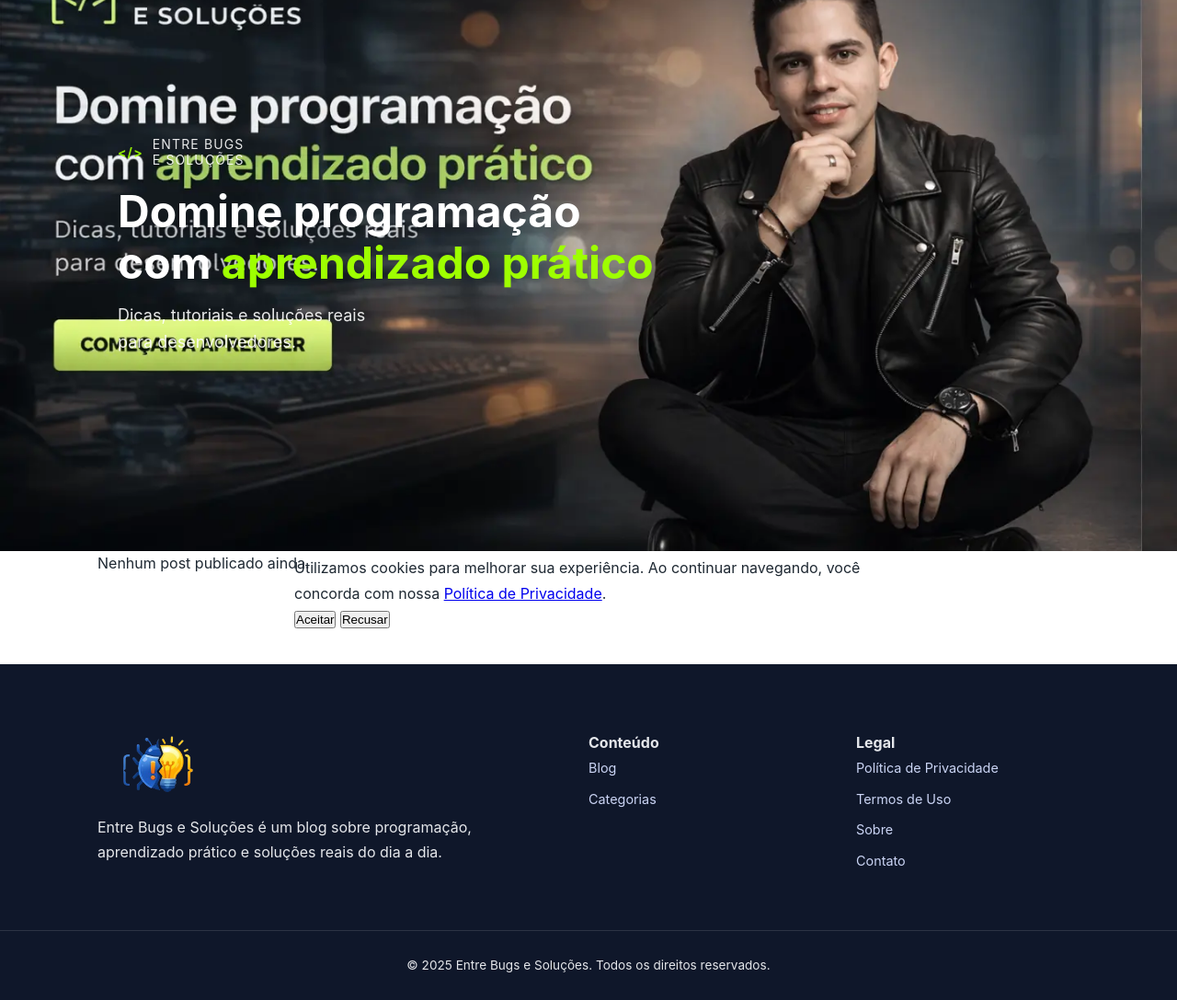
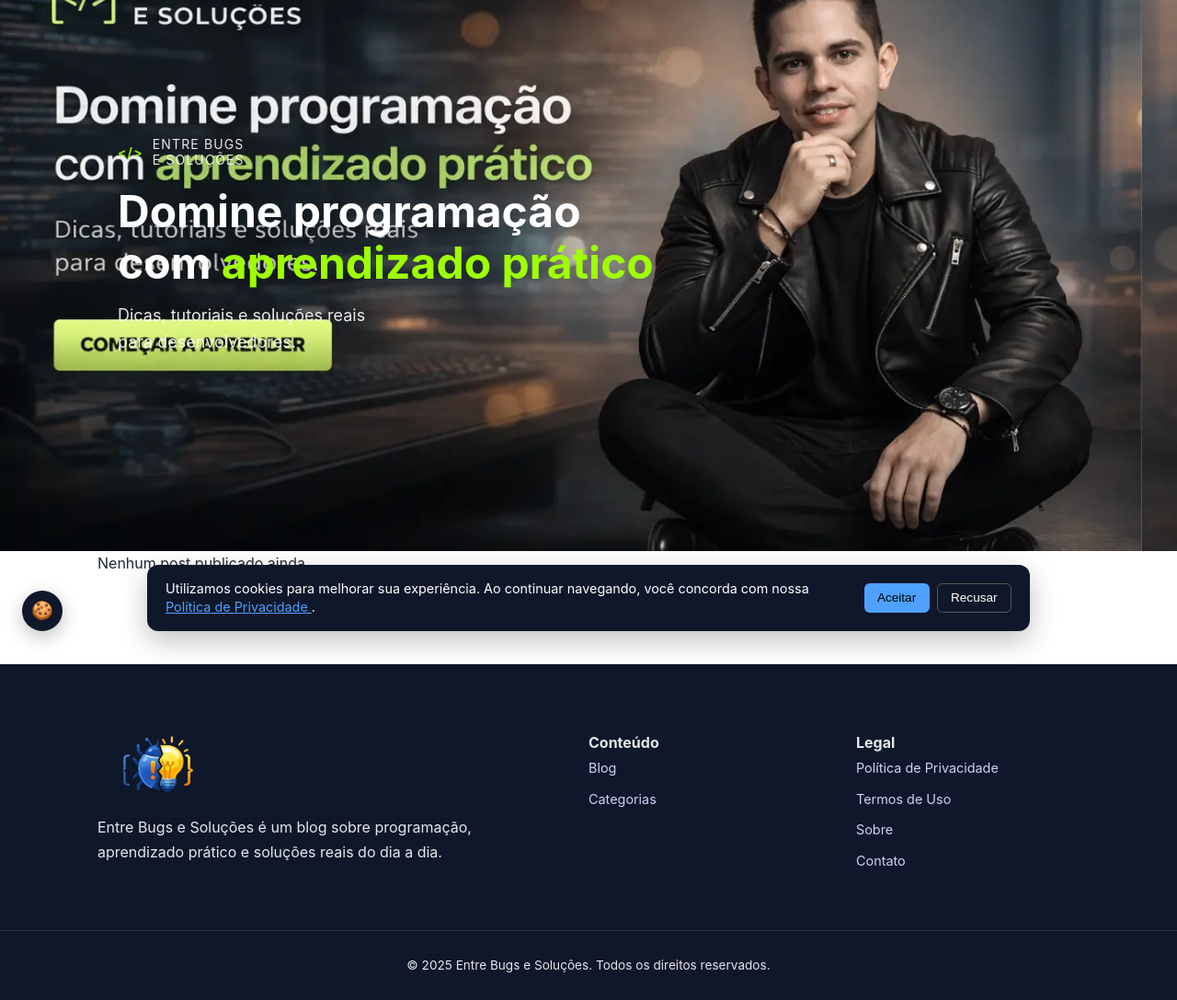
Before and after one commit to TiagoRavi/blog_entre_bugs_e_solucoes, a Django app: page / in a window 1280 px wide. Shown: the part 90-1177 px from the top of the page at 92% size. Run offline with Django 5.2, Linux system fonts and the light colour scheme; data that the repository does not hold is empty.

Commit message:
Refatoração geral

```diff
--- a/blog/urls.py
+++ b/blog/urls.py
@@ -1,54 +1,54 @@
 from django.urls import path
 
-# Views públicas do blog
 from .views import (
     HomeView,
     BlogListView,
     PostDetailView,
-    CategoryPostListView,  # 👈 NOVA VIEW IMPORTADA
+    CategoryPostListView,
 )
 
-# Namespace do app (obrigatório para reverse("blog:..."))
+# Namespace do app (obrigatório para reverse e templates)
 app_name = "blog"
 
+
 urlpatterns = [
-    # =====================================
-    # HOME
-    # /
-    # =====================================
+    # --------------------------------------------------
+    # Home do site
+    # URL: /
+    # --------------------------------------------------
     path(
         "",
         HomeView.as_view(),
         name="home",
     ),
 
-    # =====================================
-    # LISTAGEM DE POSTS
-    # /blog/
-    # =====================================
+    # --------------------------------------------------
+    # Listagem principal do blog
+    # URL: /blog/
+    # --------------------------------------------------
     path(
         "blog/",
         BlogListView.as_view(),
         name="post_list",
     ),
 
-    # =====================================
-    # DETALHE DO POST
-    # /posts/<slug>/
-    # =====================================
+    # --------------------------------------------------
+    # Detalhe do post
+    # URL: /posts/<slug>/
+    # --------------------------------------------------
     path(
         "posts/<slug:slug>/",
         PostDetailView.as_view(),
         name="post_detail",
     ),
 
-    # =====================================
-    # LISTAGEM POR CATEGORIA
-    # /categoria/<slug>/
-    # =====================================
+    # --------------------------------------------------
+    # Listagem de posts por categoria
+    # URL: /categoria/<slug>/
+    # --------------------------------------------------
     path(
         "categoria/<slug:slug>/",
         CategoryPostListView.as_view(),
-        name="category_posts",  # 👈 ESSE NOME É CRÍTICO
+        name="category_posts",
     ),
 ]
--- a/blog/views.py
+++ b/blog/views.py
@@ -1,19 +1,21 @@
 from django.db.models import Q
 from django.shortcuts import get_object_or_404
 from django.views.generic import ListView, DetailView
-from .selectors import get_published_posts, get_related_posts
-
+from django.views.decorators.cache import cache_page
+from django.utils.decorators import method_decorator
 
 from .models import Post, Category
 from .selectors import (
     get_latest_published_posts,
     get_published_posts,
+    get_related_posts,
 )
 
 
 # ======================================================
 # HOME
 # ======================================================
+@method_decorator(cache_page(60 * 15), name="dispatch")
 class HomeView(ListView):
     """
     Página inicial do blog.
@@ -39,6 +41,7 @@ class HomeView(ListView):
 # ======================================================
 # LISTAGEM DO BLOG + BUSCA
 # ======================================================
+@method_decorator(cache_page(60 * 10), name="dispatch")
 class BlogListView(ListView):
     """
     Página principal do blog com paginação e busca.
@@ -50,11 +53,14 @@ class BlogListView(ListView):
 
     def get_queryset(self):
         """
-        Retorna posts publicados com suporte a busca.
+        Retorna posts publicados com suporte a busca (?q=...).
+
+        OBS:
+        - Cache é seguro porque a query string
+          faz parte da chave do cache.
         """
         queryset = get_published_posts()
 
-        # Busca simples por query string (?q=...)
         q = self.request.GET.get("q")
         if q:
             queryset = queryset.filter(
@@ -69,6 +75,7 @@ class BlogListView(ListView):
 # ======================================================
 # DETALHE DO POST
 # ======================================================
+@method_decorator(cache_page(60 * 15), name="dispatch")
 class PostDetailView(DetailView):
     """
     Página de detalhe do post.
@@ -84,11 +91,15 @@ class PostDetailView(DetailView):
 
     def get_queryset(self):
         """
-        Retorna apenas posts publicados.
+        Retorna apenas posts publicados
+        com relações otimizadas.
         """
-        return get_published_posts().select_related(
-            "category",
-            "author",
+        return (
+            get_published_posts()
+            .select_related(
+                "category",
+                "author",
+            )
         )
 
     def get_context_data(self, **kwargs):
@@ -97,7 +108,7 @@ class PostDetailView(DetailView):
         """
         context = super().get_context_data(**kwargs)
 
-        post = self.object  # post atual
+        post = self.object
 
         context["related_posts"] = get_related_posts(
             post=post,
@@ -107,10 +118,10 @@ class PostDetailView(DetailView):
         return context
 
 
-
 # ======================================================
 # LISTAGEM POR CATEGORIA
 # ======================================================
+@method_decorator(cache_page(60 * 10), name="dispatch")
 class CategoryPostListView(ListView):
     """
     Página de listagem de posts por categoria.
@@ -144,8 +155,10 @@ class CategoryPostListView(ListView):
         - Retorna 404 se a categoria não existir
         """
         context = super().get_context_data(**kwargs)
+
         context["category"] = get_object_or_404(
             Category,
             slug=self.kwargs["slug"],
         )
+
         return context
--- a/config/urls.py
+++ b/config/urls.py
@@ -2,26 +2,82 @@ from django.contrib import admin
 from django.urls import path, include
 from django.conf import settings
 from django.conf.urls.static import static
+from django.views.generic import TemplateView
+from django.http import JsonResponse
 from django.contrib.sitemaps.views import sitemap
+from django.views.generic import RedirectView
+
 from blog.sitemaps import PostSitemap, CategorySitemap
-from django.views.decorators.cache import cache_page
-from django.views.generic import TemplateView
 from config.tinymce_upload import tinymce_upload
 
 
+# ---------------------------------------------------------------------
+# Healthcheck simples para monitoramento (uptime / load balancer)
+# ---------------------------------------------------------------------
+def healthcheck(_request):
+    return JsonResponse({"status": "ok"})
+
+
+# ---------------------------------------------------------------------
+# Sitemap configuration
+# ---------------------------------------------------------------------
+sitemaps = {
+    "posts": PostSitemap,
+    "categories": CategorySitemap,
+}
+
+
+# ---------------------------------------------------------------------
+# URL patterns
+# ---------------------------------------------------------------------
 urlpatterns = [
+    # Admin Django
     path("admin/", admin.site.urls),
 
-    # ✅ UPLOAD DO TINYMCE (CLOUDINARY)
+    # Robots.txt (SEO crítico)
+    path(
+        "robots.txt",
+        TemplateView.as_view(
+            template_name="robots.txt",
+            content_type="text/plain",
+        ),
+    ),
+
+    # Sitemap XML
+    path(
+        "sitemap.xml",
+        sitemap,
+        {"sitemaps": sitemaps},
+        name="sitemap",
+    ),
+
+    # Healthcheck (monitoramento)
+    path("health/", healthcheck),
+
+    # Upload do TinyMCE (Cloudinary)
     path("tinymce/upload/", tinymce_upload),
 
+    # URLs internas do TinyMCE
+    path("tinymce/", include("tinymce.urls")),
+
+    # Apps principais
     path("", include("blog.urls")),
     path("", include("pages.urls")),
 
-    # URLs internas do TinyMCE
-    path("tinymce/", include("tinymce.urls")),
+    # Fivicon
+    path(
+        "favicon.ico",
+        RedirectView.as_view(
+            url=static("favicon.ico"),
+            permanent=True,
+        ),
+    ),
 ]
 
+
+# ---------------------------------------------------------------------
+# Media files apenas em ambiente de desenvolvimento
+# ---------------------------------------------------------------------
 if settings.DEBUG:
     urlpatterns += static(
         settings.MEDIA_URL,
--- /dev/null
+++ b/static/css/cookies.css
@@ -0,0 +1,148 @@
+/* =====================================================
+   Cookie Banner (LGPD)
+   - Fixo no rodapé
+   - Responsivo
+   - Não intrusivo
+===================================================== */
+
+/* Container principal do banner */
+.cookie-banner {
+  position: fixed;
+  bottom: 1.5rem;
+  left: 50%;
+  transform: translateX(-50%);
+  z-index: 9999;
+
+  /* Largura adaptável (mobile-first) */
+  max-width: 960px;
+  width: calc(100% - 2rem);
+
+  background-color: #0f172a;
+  color: #fff;
+
+  border-radius: 12px;
+  box-shadow: 0 10px 30px rgba(0, 0, 0, 0.25);
+
+  padding: 1rem 1.25rem;
+}
+
+/* Conteúdo interno (texto + ações) */
+.cookie-banner__content {
+  display: flex;
+  flex-wrap: wrap; /* quebra naturalmente no mobile */
+  align-items: center;
+  gap: 1rem;
+}
+
+/* Texto principal do aviso */
+.cookie-banner__text {
+  flex: 1; /* ocupa o espaço disponível */
+  font-size: 0.9rem;
+  line-height: 1.4;
+}
+
+/* Link da política de privacidade */
+.cookie-banner__text a {
+  color: #4ea1ff;
+  text-decoration: underline;
+}
+
+/* Container dos botões */
+.cookie-banner__actions {
+  display: flex;
+  gap: 0.5rem;
+}
+
+/* Botões base */
+.cookie-btn {
+  border: none;
+  border-radius: 6px;
+  padding: 0.45rem 0.9rem;
+
+  font-size: 0.85rem;
+  cursor: pointer;
+}
+
+/* Botão "Aceitar" */
+.cookie-btn--accept {
+  background-color: #4ea1ff;
+  color: #000;
+}
+
+/* Botão "Recusar" */
+.cookie-btn--decline {
+  background-color: transparent;
+  color: #fff;
+  border: 1px solid #555;
+}
+
+/* =====================================================
+   Ajustes para mobile pequeno
+===================================================== */
+@media (max-width: 480px) {
+  .cookie-banner__actions {
+    width: 100%;
+    justify-content: space-between;
+  }
+
+  .cookie-btn {
+    flex: 1; /* botões ocupam largura igual */
+  }
+}
+
+/* =====================================================
+   Botão flutuante — Configurações de Cookies
+   - Redondo
+   - Discreto
+   - Sempre visível
+   - LGPD/GDPR compliant
+===================================================== */
+.cookie-settings-btn {
+  position: fixed;
+  bottom: 1.5rem;
+  left: 1.5rem;              /* 👈 lado esquerdo */
+  z-index: 9998;
+
+  width: 44px;
+  height: 44px;
+  border-radius: 50%;        /* 👈 botão redondo */
+
+  display: flex;
+  align-items: center;
+  justify-content: center;
+
+  background-color: #0f172a;
+  color: #fff;
+
+  border: none;
+  cursor: pointer;
+
+  font-size: 1.2rem;
+  line-height: 1;
+
+  box-shadow: 0 6px 20px rgba(0, 0, 0, 0.25);
+
+  transition: transform 0.15s ease, box-shadow 0.15s ease;
+}
+
+/* Feedback visual de interação */
+.cookie-settings-btn:hover {
+  transform: translateY(-2px);
+  box-shadow: 0 8px 24px rgba(0, 0, 0, 0.3);
+}
+
+/* Acessibilidade: foco visível */
+.cookie-settings-btn:focus-visible {
+  outline: 2px solid #4ea1ff;
+  outline-offset: 3px;
+}
+
+/* =====================================================
+   Ajuste para mobile
+===================================================== */
+@media (max-width: 480px) {
+  .cookie-settings-btn {
+    bottom: 1rem;
+    left: 1rem;
+  }
+}
--- a/static/css/style.css
+++ b/static/css/style.css
@@ -18,3 +18,6 @@
 
 /* 5. hero*/
 @import url("hero.css");
+
+/* 6. Cookies*/
+@import url("cookies.css");
--- a/templates/base.html
+++ b/templates/base.html
@@ -2,20 +2,50 @@
 <!DOCTYPE html>
 <html lang="pt-br">
 <head>
+  <!-- =========================================================
+       Meta básicos
+  ========================================================== -->
   <meta charset="UTF-8">
+  <meta name="viewport" content="width=device-width, initial-scale=1">
 
   <title>{% block title %}Entre Bugs e Soluções{% endblock %}</title>
-
-  <meta name="viewport" content="width=device-width, initial-scale=1">
 
   <meta
     name="description"
     content="{% block meta_description %}Blog sobre programação e soluções reais{% endblock %}"
   >
 
-  {% block extra_head %}{% endblock %}
+  <!-- =========================================================
+       Canonical URL (SEO crítico)
+  ========================================================== -->
+  <link rel="canonical" href="{{ request.build_absolute_uri }}">
 
-  <!-- 🔥 PRELOAD DA HERO (LCP) -->
+  <!-- =========================================================
+       Open Graph (Facebook, LinkedIn, WhatsApp)
+  ========================================================== -->
+  <meta property="og:title" content="{% block og_title %}Entre Bugs e Soluções{% endblock %}">
+  <meta property="og:description" content="{% block og_description %}Blog sobre programação e soluções reais{% endblock %}">
+  <meta property="og:type" content="website">
+  <meta property="og:url" content="{{ request.build_absolute_uri }}">
+  <meta property="og:image" content="{% block og_image %}{% static 'img/logo.png' %}{% endblock %}">
+
+  <!-- =========================================================
+       Twitter Cards
+  ========================================================== -->
+  <meta name="twitter:card" content="summary_large_image">
+  <meta name="twitter:title" content="{% block twitter_title %}Entre Bugs e Soluções{% endblock %}">
+  <meta name="twitter:description" content="{% block twitter_description %}Blog sobre programação e soluções reais{% endblock %}">
+  <meta name="twitter:image" content="{% block twitter_image %}{% static 'img/logo.png' %}{% endblock %}">
+
+  <!-- =========================================================
+       Favicon
+  ========================================================== -->
+  <link rel="icon" href="{% static 'favicon.ico' %}">
+
+  <!-- =========================================================
+       Preload da imagem LCP (Hero)
+       Ajuste para WEBP quando possível
+  ========================================================== -->
   <link
     rel="preload"
     as="image"
@@ -23,30 +53,56 @@
     fetchpriority="high"
   >
 
-  <!-- 🎨 CSS PRINCIPAL -->
-  <link
-    rel="stylesheet"
-    href="{% static 'css/style.css' %}"
-  >
+  <!-- =========================================================
+       CSS principal
+  ========================================================== -->
+  <link rel="stylesheet" href="{% static 'css/style.css' %}">
+
+  <!-- =========================================================
+       Head extra por página
+  ========================================================== -->
+  {% block extra_head %}{% endblock %}
+
+  <!-- =========================================================
+       Cookie Settings Button (flutuante)
+  ========================================================== -->
+  {% include "includes/cookie_button.html" %}
+
 </head>
 
 <body>
 
+  <!-- =========================================================
+       Cookie banner (LGPD)
+  ========================================================== -->
   {% include "includes/cookie_banner.html" %}
+
+  <!-- =========================================================
+       Header
+  ========================================================== -->
   {% include "includes/header.html" %}
 
+  <!-- =========================================================
+       Conteúdo principal
+  ========================================================== -->
   <main id="content">
     {% block content %}{% endblock %}
   </main>
 
+  <!-- =========================================================
+       Footer
+  ========================================================== -->
   {% include "includes/footer.html" %}
 
-  <!-- JS GLOBAL -->
+  <!-- =========================================================
+       JS global
+  ========================================================== -->
   <script src="{% static 'js/cookies.js' %}" defer></script>
   <script src="{% static 'js/menu.js' %}" defer></script>
 
-  <!-- JS ESPECÍFICO DA PÁGINA -->
+  <!-- =========================================================
+       JS específico por página
+  ========================================================== -->
   {% block extra_scripts %}{% endblock %}
-
 </body>
 </html>
--- a/templates/includes/cookie_banner.html
+++ b/templates/includes/cookie_banner.html
@@ -1,17 +1,48 @@
 <!-- ==================================================
-     COOKIE BANNER
+     Cookie Banner (LGPD)
+     - Aviso de uso de cookies
+     - Consentimento explícito
+     - Reversível via botão flutuante
 ================================================== -->
-<div id="cookie-banner" class="cookie-banner" hidden>
-  <div class="cookie-content">
-    <p>
+<div
+  id="cookie-banner"
+  class="cookie-banner"
+  role="dialog"
+  aria-label="Aviso de cookies"
+  aria-live="polite"
+>
+  <div class="cookie-banner__content">
+
+    <!-- Texto informativo + link legal -->
+    <p class="cookie-banner__text">
       Utilizamos cookies para melhorar sua experiência.
       Ao continuar navegando, você concorda com nossa
-      <a href="{% url 'pages:privacy' %}">Política de Privacidade</a>.
+      <a href="{% url 'pages:privacy' %}">
+        Política de Privacidade
+      </a>.
     </p>
 
-    <div class="cookie-actions">
-      <button id="cookie-accept" class="cookie-btn accept">Aceitar</button>
-      <button id="cookie-decline" class="cookie-btn decline">Recusar</button>
+    <!-- Ações do usuário -->
+    <div class="cookie-banner__actions">
+
+      <!-- Aceitar cookies -->
+      <button
+        id="cookie-accept"
+        class="cookie-btn cookie-btn--accept"
+        type="button"
+      >
+        Aceitar
+      </button>
+
+      <!-- Recusar cookies -->
+      <button
+        id="cookie-decline"
+        class="cookie-btn cookie-btn--decline"
+        type="button"
+      >
+        Recusar
+      </button>
+
     </div>
   </div>
 </div>
--- /dev/null
+++ b/templates/includes/cookie_button.html
@@ -0,0 +1,13 @@
+<!-- ==================================================
+     Botão flutuante — Configurações de Cookies
+     - Permite reabrir o banner de consentimento
+     - Atende LGPD/GDPR (consentimento reversível)
+================================================== -->
+<button
+  id="cookie-settings-btn"
+  class="cookie-settings-btn"
+  type="button"
+  aria-label="Configurações de cookies"
+>
+  🍪
+</button>
```
Also changed, not shown: blog/apps.py (+7 -0 lines), blog/models.py (+25 -36 lines), blog/selectors.py (+21 -15 lines), blog/signals.py (added, +51 -0 lines), blog/templates/blog/post_detail.html (+32 -18 lines), static/js/cookies.js (+42 -11 lines), static/favicon.ico (added).
